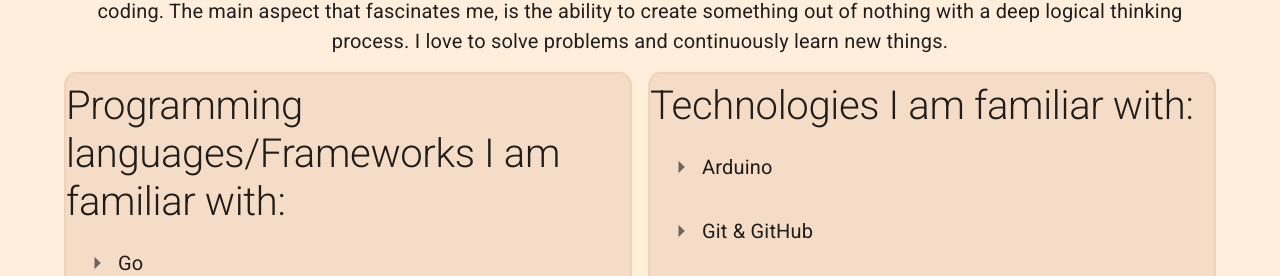
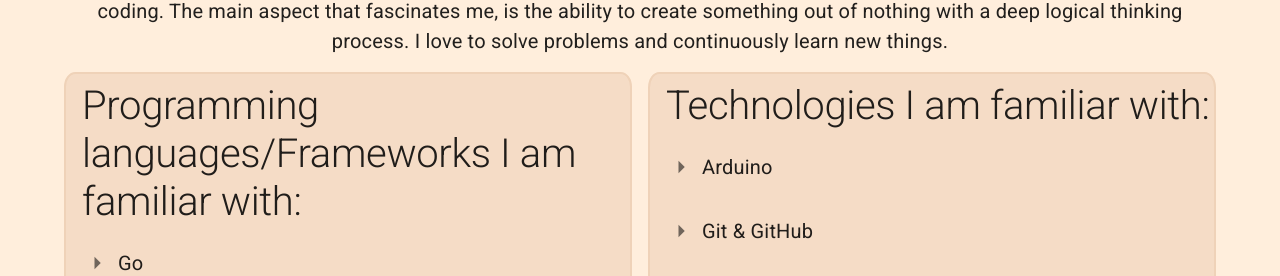
Before and after one commit to craankism/portfolio, a React (Vite) app: page /about in a window 1280 px wide. Shown: the part 446-722 px from the top of the page. Built offline with nearby package versions, Linux system fonts and the light colour scheme.

Commit message:
chore: update list display

```diff
--- a/src/components/About.tsx
+++ b/src/components/About.tsx
@@ -130,7 +130,7 @@ const About = (): JSX.Element => {
             sx={{ textAlign: "left" }}
           >
             <List className="list-start">
-              <Typography variant="h2">{section.title}</Typography>
+              <Typography variant="h2" sx={{ ml: 2 }}>{section.title}</Typography>
               {section.items.map((item, index) => (
                 <ListItem key={`${section.title}-${index}`}>
                   {typeof item === "string" ? (
```
